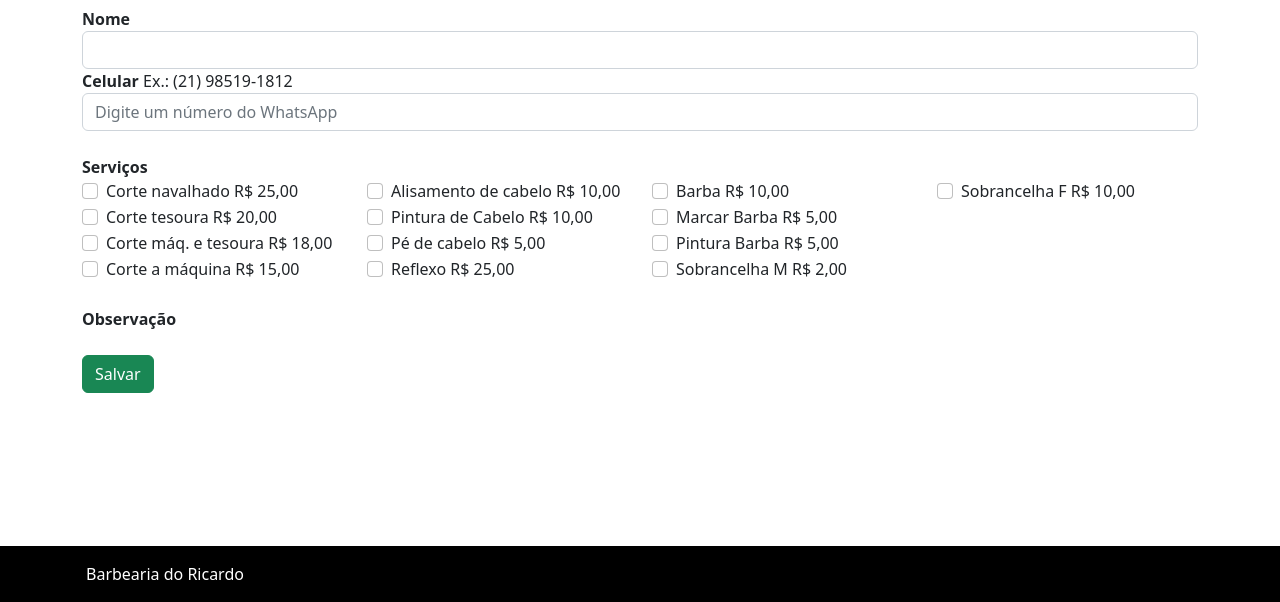
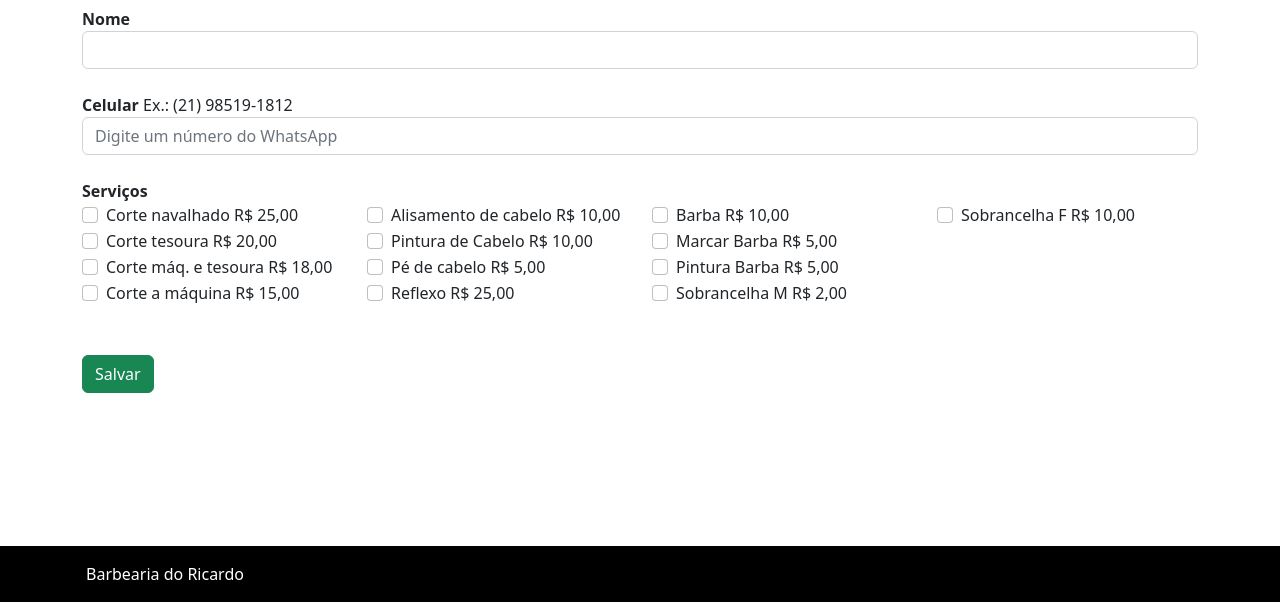
Before and after one commit to leonardoscosta98/projeto-barbearia, a Flask app: template barbearia_projeto/templates/novo.html in a window 1280 px wide; the page is wider, and only the part inside the window is pictured. Shown: the part 198-800 px from the top of that part. Run offline with Flask 2, Linux system fonts and the light colour scheme; the template is opened without the code that fills it, so the values that code supplies are empty; some libraries are stand-ins or nearby versions.

Commit message:
Update novo.html

```diff
--- a/barbearia_projeto/templates/novo.html
+++ b/barbearia_projeto/templates/novo.html
@@ -20,6 +20,7 @@
           </div>
         </div>
       </div>
+      <br>
       <div clas="row">
         <div class="col">
           <div class="form-group">
@@ -140,7 +141,7 @@
       </div>
       <br>
       <div class="form-group">
-        <label for="console"> <strong>Observação</strong></label>
+        <!-- <label for="console"> <strong>Observação</strong></label> -->
         <input type="hidden" id="observacao" name="observacao" class="form-control">
       </div>
       <br>
```
